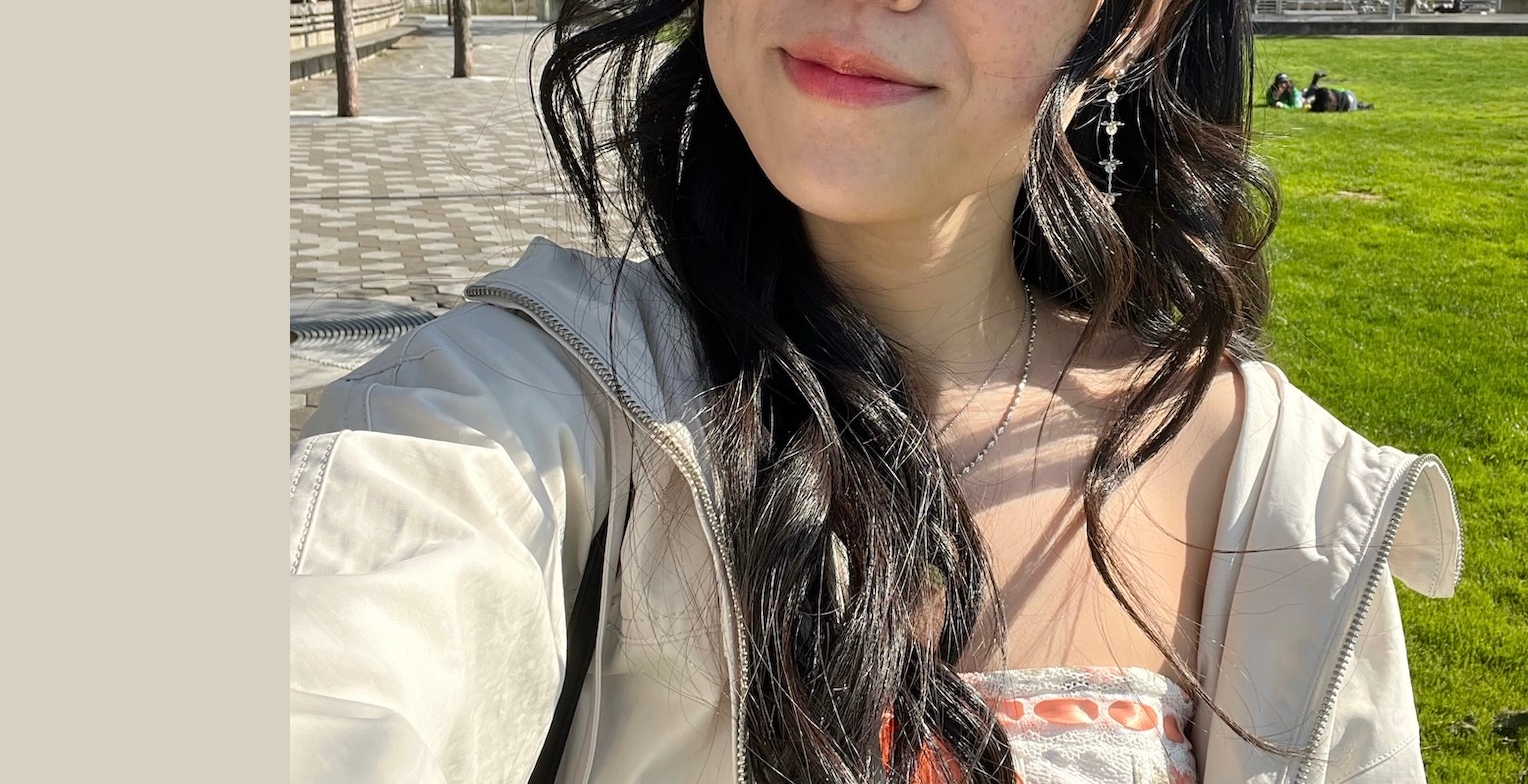
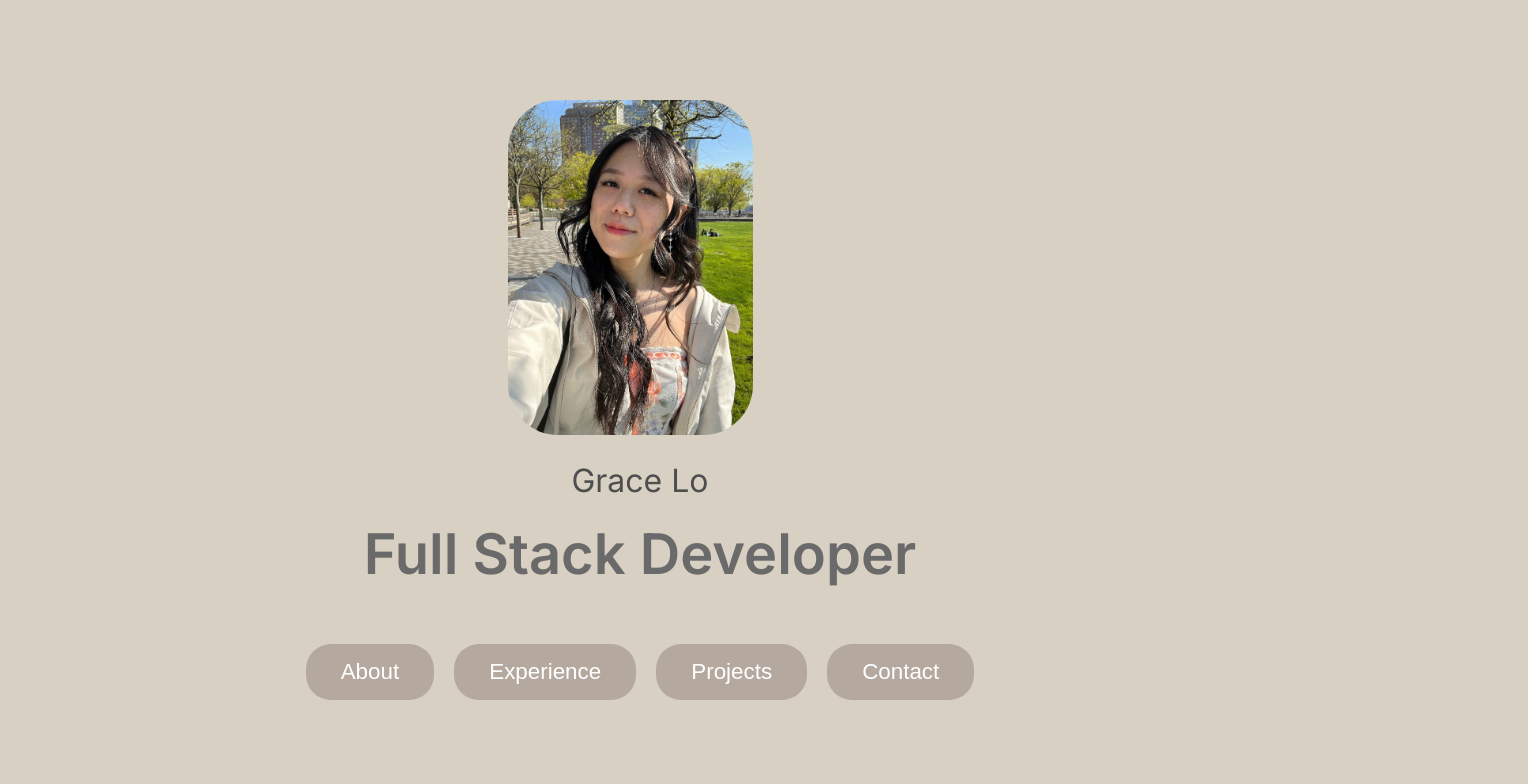
Before and after one commit to gracelo0717/gracelo0717.github.io, a React app: page / in a window 1280 px wide. Shown: the top 784 px of the page, 1528 px wide, since content can reach past the window. Built offline with nearby package versions, Linux system fonts and the light colour scheme.

Commit message:
fix error on jpg loader

```diff
--- a/src/components/App.tsx
+++ b/src/components/App.tsx
@@ -1,7 +1,7 @@
 import React from 'react';
 import ReactDOM from 'react-dom/client';
 import '../styles.css';
-const profilePic = require('../assets/profile_pic.JPG');
+const profilePic = require('../assets/profile_pic.jpg');
 
 const App = () => {
   return (
--- a/src/styles.css
+++ b/src/styles.css
@@ -19,6 +19,13 @@ body {
   width: 100%;
   max-width: 700px;
   padding: 40px;
+}
+
+.profile-pic {
+  width: 35%;
+  height: 35%;
+  border-radius: 50px;
+  margin-right: 20px;
 }
 
 .landing-header h1 {
--- a/webpack.config.js
+++ b/webpack.config.js
@@ -24,6 +24,10 @@ module.exports = {
         exclude: /node_modules/,
         use: 'ts-loader',
       },
+      {
+        test: /\.(jpg|jpeg|png|gif|svg)$/i,
+        type: 'asset/resource',
+      },
     ],
   },
   resolve: {
```
Also changed, not shown: 4 other files (tests, documents, lock files or other folders).
